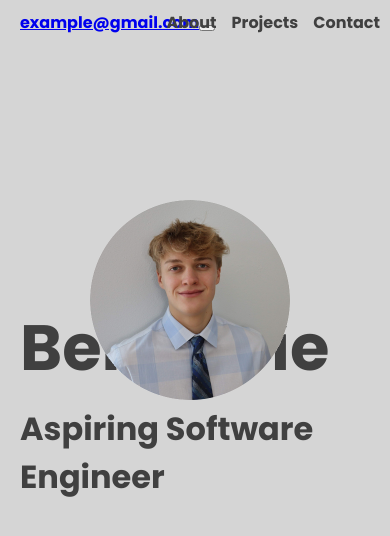
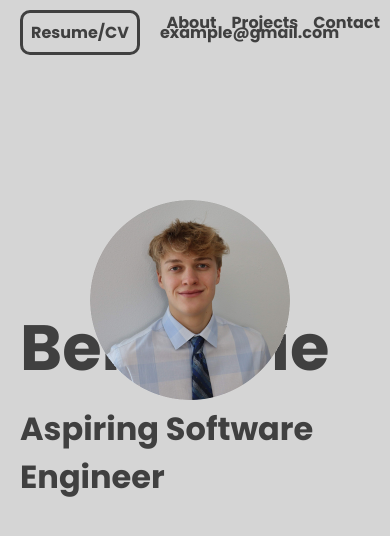
Before and after one commit to ben-burie/ben-portfolio, a React (Create React App) app: page / in a window 390 px wide. Shown: the top 536 px of the page. Built offline with nearby package versions, Linux system fonts and the light colour scheme.

Commit message:
Added resume button, need to make nav bar responsive

```diff
--- a/src/components/Header.js
+++ b/src/components/Header.js
@@ -50,12 +50,12 @@ const Header = () => {
   return (
     <section id="header" className="section header">
       <div className="ext-links">
+        <a href="https://drive.google.com/file/d/1SQGHt0ZOHgTVnwO0yE3Uuha7zYWk_FrG/view?usp=sharing" target="_blank" id="resume-link">Resume/CV</a>
         <a href="#"
         onMouseEnter={handleMouseEnter}
         onMouseMove={handleMouseMove}
         onMouseLeave={handleMouseLeave}
         onClick={handleClick}>example@gmail.com</a>
-        <button></button>
         <div className="tooltip" style={tooltipStyle}>
           {tooltipText}
         </div>
--- a/src/styles.css
+++ b/src/styles.css
@@ -41,8 +41,29 @@ main {
 
 .ext-links {
     position: absolute;
-    top: 10px;
+    top: 20px;
     left: 20px;
+}
+
+.ext-links a {
+    text-decoration: none;
+    color:rgb(64, 64, 64);
+    padding-left: 20px;
+}
+
+#resume-link {
+    border:rgb(64, 64, 64);
+    border-style: solid;
+    padding: 8px;
+    border-radius: 10px;
+    color:rgb(64, 64, 64);
+    transition: background-color, 0.2s;
+}
+
+#resume-link:hover {
+    background-color: rgb(64, 64, 64);
+    color:rgb(213, 213, 213);
+    transition: background-color, 0.2s;
 }
 
 .header-content {
@@ -124,10 +145,11 @@ form button {
 
 .tooltip {
     position: absolute;
-    background-color: rgba(0, 0, 0, 0.8);
-    color: #fff;
+    color:rgb(64, 64, 64);
     padding: 8px 12px;
     border-radius: 4px;
+    border:rgb(64, 64, 64);
+    border-style: solid;
     font-size: 0.9rem;
     pointer-events: none; /* Prevent the tooltip from interfering with cursor events */
     z-index: 1000; /* Ensure it appears on top */
```
